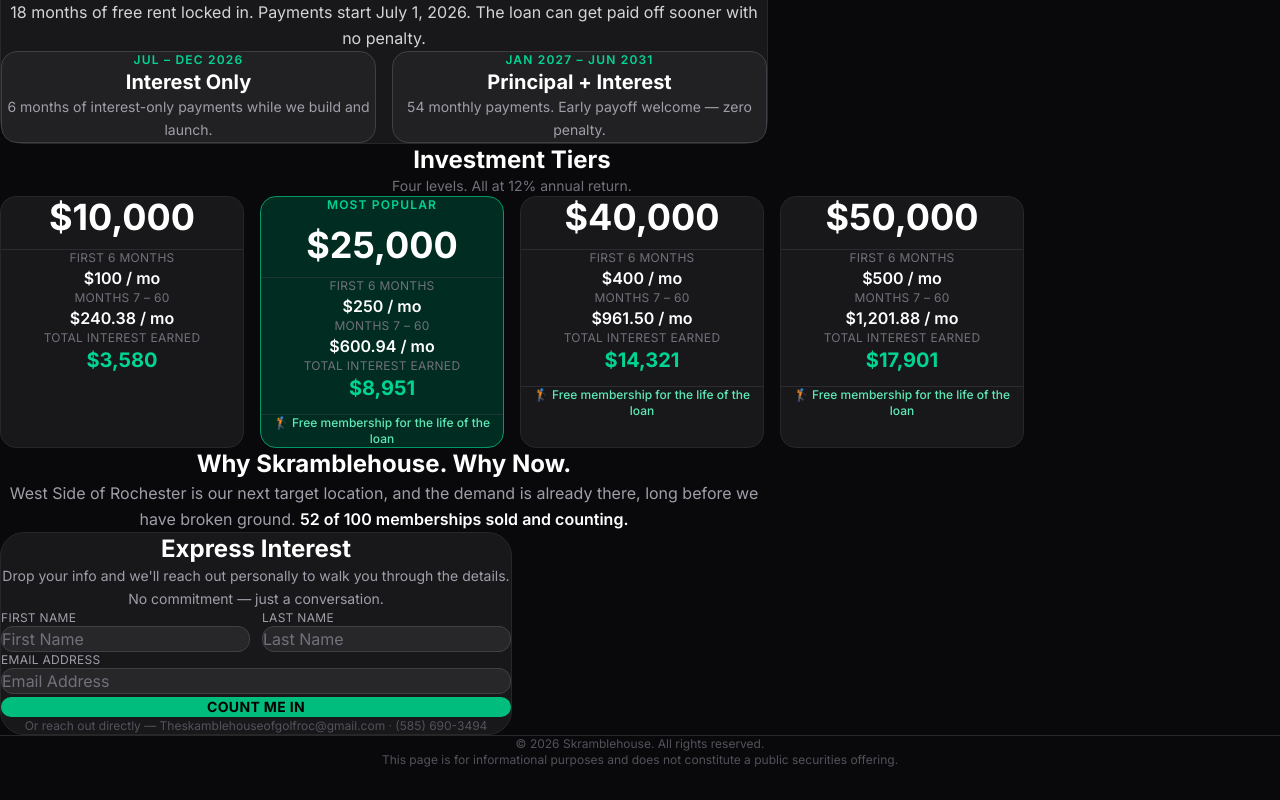
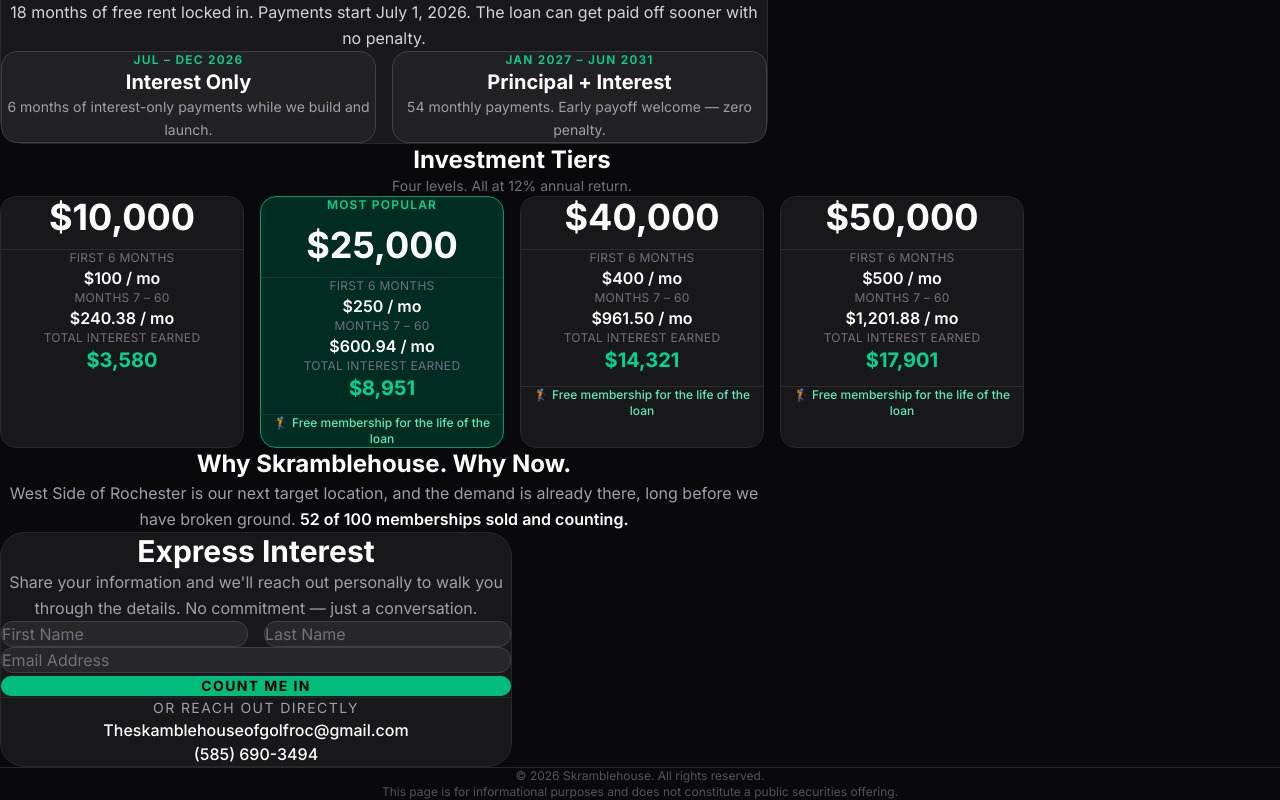
Before and after one commit to rickyhowcroft-dot/skramblehouse-westside, a Next.js app: page /investors in a window 1280 px wide. Shown: the part 843-1643 px from the top of the page. Before the commit the page ends 1611 px from the top, so only its background shows below. Built offline with nearby package versions, Linux system fonts and the light colour scheme.

Commit message:
polish: Express Interest overhaul — remove labels, bigger spacing, contact info on own lines

```diff
--- a/app/investors/page.tsx
+++ b/app/investors/page.tsx
@@ -222,76 +222,73 @@ export default function InvestorsPage() {
 
       {/* ── Contact Form ─────────────────────────────────────────────────── */}
       <section className="px-6 pb-28">
-        <div className="max-w-lg mx-auto bg-zinc-900 border border-zinc-800 rounded-3xl p-8 sm:p-12">
-          <h2 className="text-2xl font-bold mb-2 text-center">Express Interest</h2>
-          <p className="text-zinc-400 text-sm text-center mb-8 leading-relaxed">
-            Drop your info and we&apos;ll reach out personally to walk you through the details.
+        <div className="max-w-lg mx-auto bg-zinc-900 border border-zinc-800 rounded-3xl p-10 sm:p-14">
+          <h2 className="text-3xl font-bold mb-3 text-center">Express Interest</h2>
+          <p className="text-zinc-400 text-base text-center mb-10 leading-relaxed">
+            Share your information and we&apos;ll reach out personally to walk you through the details.
             No commitment — just a conversation.
           </p>
 
           {submitted ? (
-            <div className="text-center py-6">
-              <p className="text-4xl mb-4">🏌️</p>
-              <p className="text-white font-bold text-lg mb-2">You&apos;re on our radar.</p>
-              <p className="text-zinc-400 text-sm">We&apos;ll be in touch shortly to walk you through everything.</p>
+            <div className="text-center py-8">
+              <p className="text-5xl mb-5">🏌️</p>
+              <p className="text-white font-bold text-xl mb-2">You&apos;re on our radar.</p>
+              <p className="text-zinc-400 text-base">We&apos;ll be in touch shortly to walk you through everything.</p>
             </div>
           ) : (
-            <form onSubmit={handleSubmit} className="space-y-5">
+            <form onSubmit={handleSubmit} className="space-y-4">
               {/* Honeypot */}
               <input type="text" name="website" value={form.website} onChange={e => setForm(f => ({ ...f, website: e.target.value }))} className="hidden" tabIndex={-1} autoComplete="off" />
 
-              <div className="grid grid-cols-2 gap-3">
-                <div>
-                  <label className="block text-xs text-zinc-400 uppercase tracking-wide mb-2">First Name</label>
+              <div className="grid grid-cols-2 gap-4">
                 <input
                   type="text"
                   required
                   value={form.firstName}
                   onChange={e => setForm(f => ({ ...f, firstName: e.target.value }))}
-                    className="w-full bg-zinc-800 border border-zinc-700 rounded-xl px-4 py-4 text-white placeholder-zinc-500 focus:outline-none focus:border-emerald-500 text-base"
+                  className="w-full bg-zinc-800 border border-zinc-700 rounded-xl px-5 py-4 text-white placeholder-zinc-500 focus:outline-none focus:border-emerald-500 text-base"
                   placeholder="First Name"
                 />
-                </div>
-                <div>
-                  <label className="block text-xs text-zinc-400 uppercase tracking-wide mb-2">Last Name</label>
                 <input
                   type="text"
                   required
                   value={form.lastName}
                   onChange={e => setForm(f => ({ ...f, lastName: e.target.value }))}
-                    className="w-full bg-zinc-800 border border-zinc-700 rounded-xl px-4 py-4 text-white placeholder-zinc-500 focus:outline-none focus:border-emerald-500 text-base"
+                  className="w-full bg-zinc-800 border border-zinc-700 rounded-xl px-5 py-4 text-white placeholder-zinc-500 focus:outline-none focus:border-emerald-500 text-base"
                   placeholder="Last Name"
                 />
               </div>
-              </div>
 
-              <div>
-                <label className="block text-xs text-zinc-400 uppercase tracking-wide mb-2">Email Address</label>
               <input
                 type="email"
                 required
                 value={form.email}
                 onChange={e => setForm(f => ({ ...f, email: e.target.value }))}
-                  className="w-full bg-zinc-800 border border-zinc-700 rounded-xl px-4 py-4 text-white placeholder-zinc-500 focus:outline-none focus:border-emerald-500 text-base"
+                className="w-full bg-zinc-800 border border-zinc-700 rounded-xl px-5 py-4 text-white placeholder-zinc-500 focus:outline-none focus:border-emerald-500 text-base"
                 placeholder="Email Address"
               />
-              </div>
 
-              {error && <p className="text-red-400 text-sm">{error}</p>}
+              {error && <p className="text-red-400 text-sm text-center">{error}</p>}
 
               <button
                 type="submit"
                 disabled={loading}
-                className="w-full bg-emerald-500 hover:bg-emerald-400 disabled:opacity-50 text-black font-bold py-4 rounded-full text-sm uppercase tracking-wide transition-colors mt-2"
+                className="w-full bg-emerald-500 hover:bg-emerald-400 disabled:opacity-50 text-black font-bold py-4 rounded-full text-sm uppercase tracking-widest transition-colors mt-2"
               >
                 {loading ? 'Sending…' : 'Count Me In'}
               </button>
             </form>
           )}
 
-          <p className="text-zinc-600 text-xs text-center mt-6">
-            Or reach out directly — Theskamblehouseofgolfroc@gmail.com · (585) 690-3494
-          </p>
+          <div className="mt-10 pt-8 border-t border-zinc-800 text-center space-y-3">
+            <p className="text-zinc-400 text-sm uppercase tracking-widest">Or reach out directly</p>
+            <a href="mailto:Theskamblehouseofgolfroc@gmail.com" className="block text-white text-base font-medium hover:text-emerald-400 transition-colors">
+              Theskamblehouseofgolfroc@gmail.com
+            </a>
+            <a href="tel:+15856903494" className="block text-white text-base font-medium hover:text-emerald-400 transition-colors">
+              (585) 690-3494
+            </a>
+          </div>
         </div>
       </section>
 
```
Lines whose indentation alone changed are shown as unchanged.
